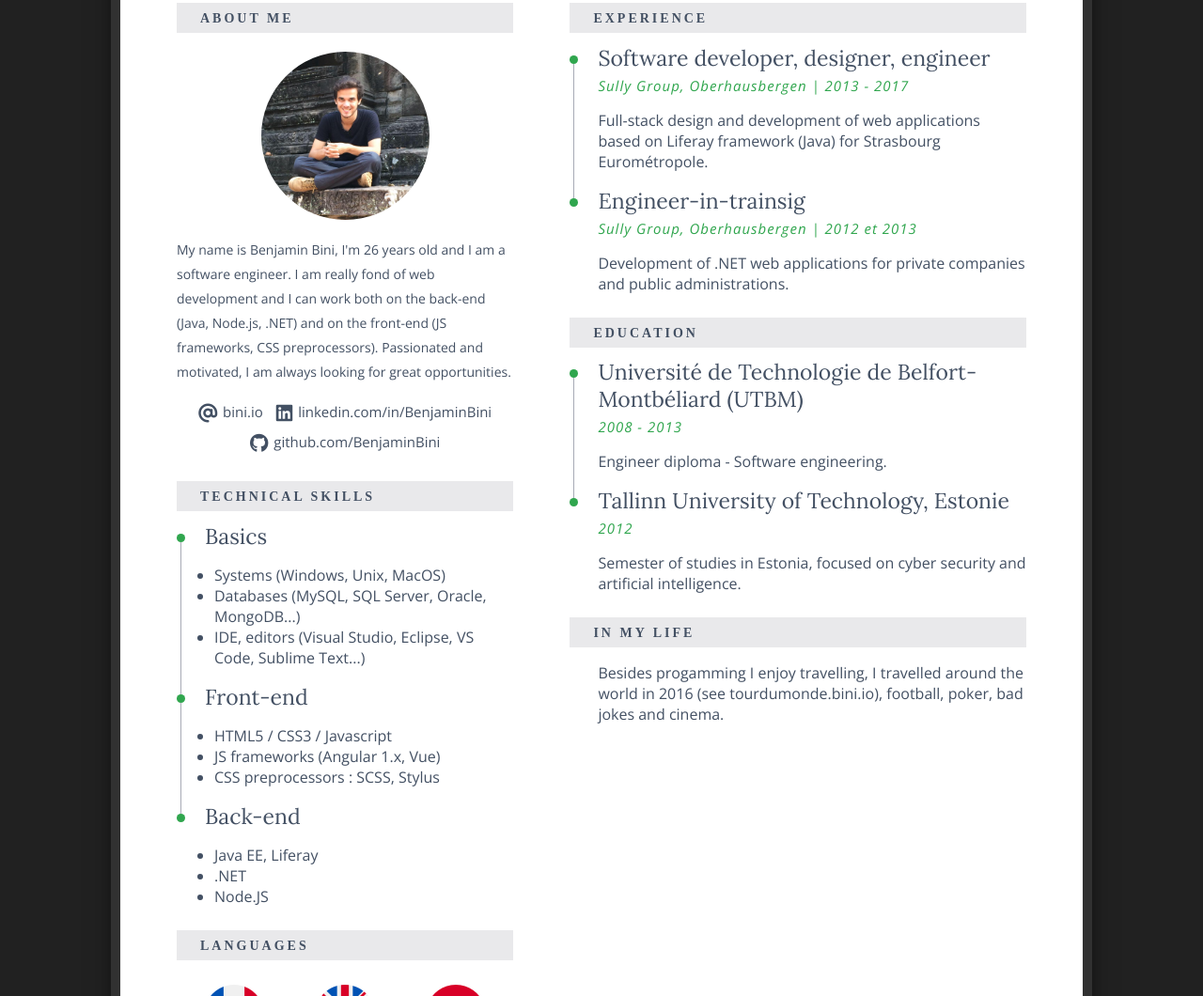
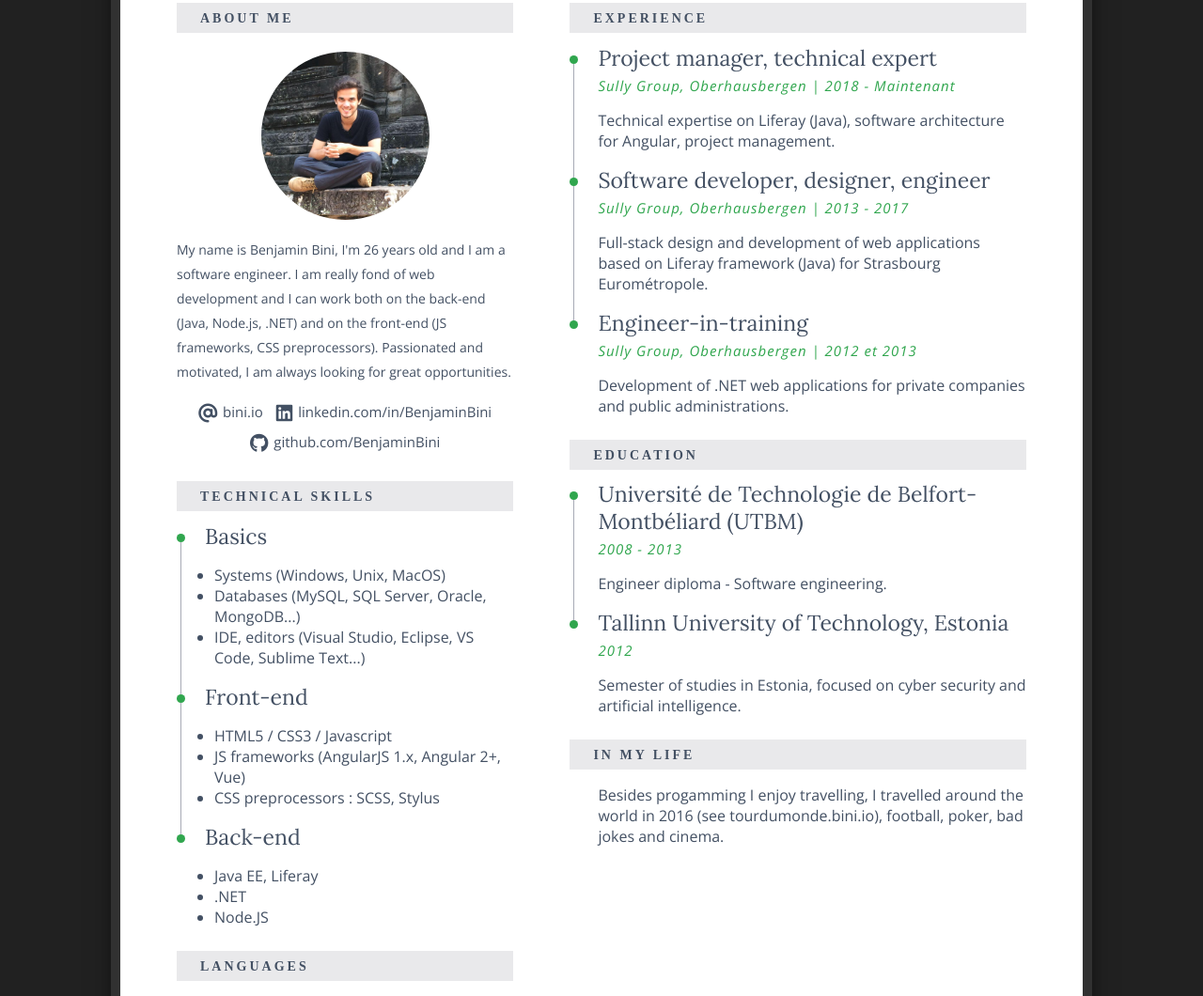
Before and after one commit to BenjaminBini/resume, a plain HTML site: page english.html in a window 1280 px wide. Shown: the part 352-1412 px from the top of the page at 94% size. Drawn offline with nearby package versions, Linux system fonts and the light colour scheme.

Commit message:
Update 2018

```diff
--- a/english.html
+++ b/english.html
@@ -60,7 +60,7 @@
               <h3>Front-end</h3>
               <ul>
                 <li>HTML5 / CSS3 / Javascript</li>
-                <li>JS frameworks (Angular 1.x, Vue)</li>
+                <li>JS frameworks (AngularJS 1.x, Angular 2+, Vue)</li>
                 <li>CSS preprocessors : SCSS, Stylus</li>
               </ul>
             </div>
@@ -95,6 +95,13 @@
           <div id="experience">
             <h2>Experience</h2>
             <div class="with-line">
+              <h3>Project manager, technical expert</h3>
+              <h4>Sully Group, Oberhausbergen | 2018 - Maintenant</h4>
+              <p>
+                Technical expertise on Liferay (Java), software architecture for Angular, project management.
+              </p>
+            </div>
+            <div class="with-line">
               <h3>Software developer, designer, engineer</h3>
               <h4>Sully Group, Oberhausbergen | 2013 - 2017</h4>
               <p>
@@ -102,7 +109,7 @@
               </p>
             </div>
             <div>
-              <h3>Engineer-in-trainsig</h3>
+              <h3>Engineer-in-training</h3>
               <h4>Sully Group, Oberhausbergen | 2012 et 2013</h4>
               <p>
                 Development of .NET web applications for private companies and public administrations.
@@ -117,7 +124,7 @@
               <p>Engineer diploma - Software engineering.</p>
             </div>
             <div>
-              <h3>Tallinn University of Technology, Estonie</h3>
+              <h3>Tallinn University of Technology, Estonia</h3>
               <h4>2012</h4>
               <p>Semester of studies in Estonia, focused on cyber security and artificial intelligence.</p>
             </div>
```
Also changed, not shown: index.html (+8 -1 lines).
